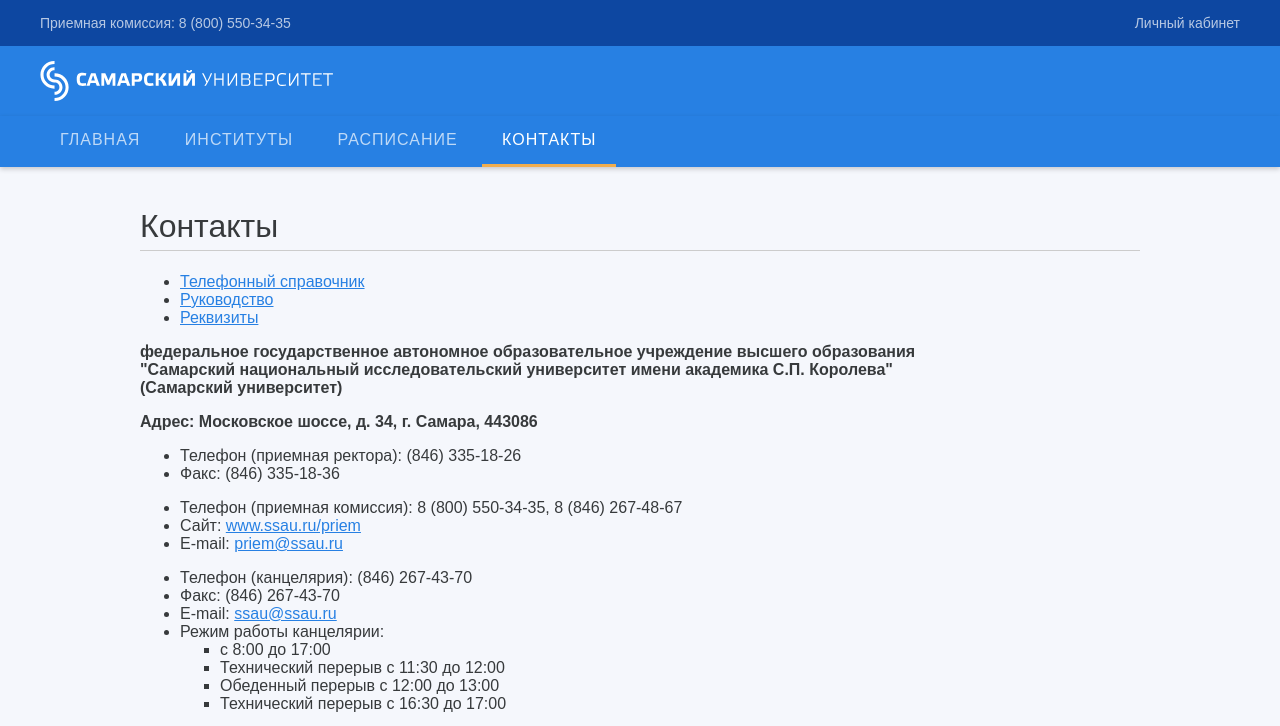
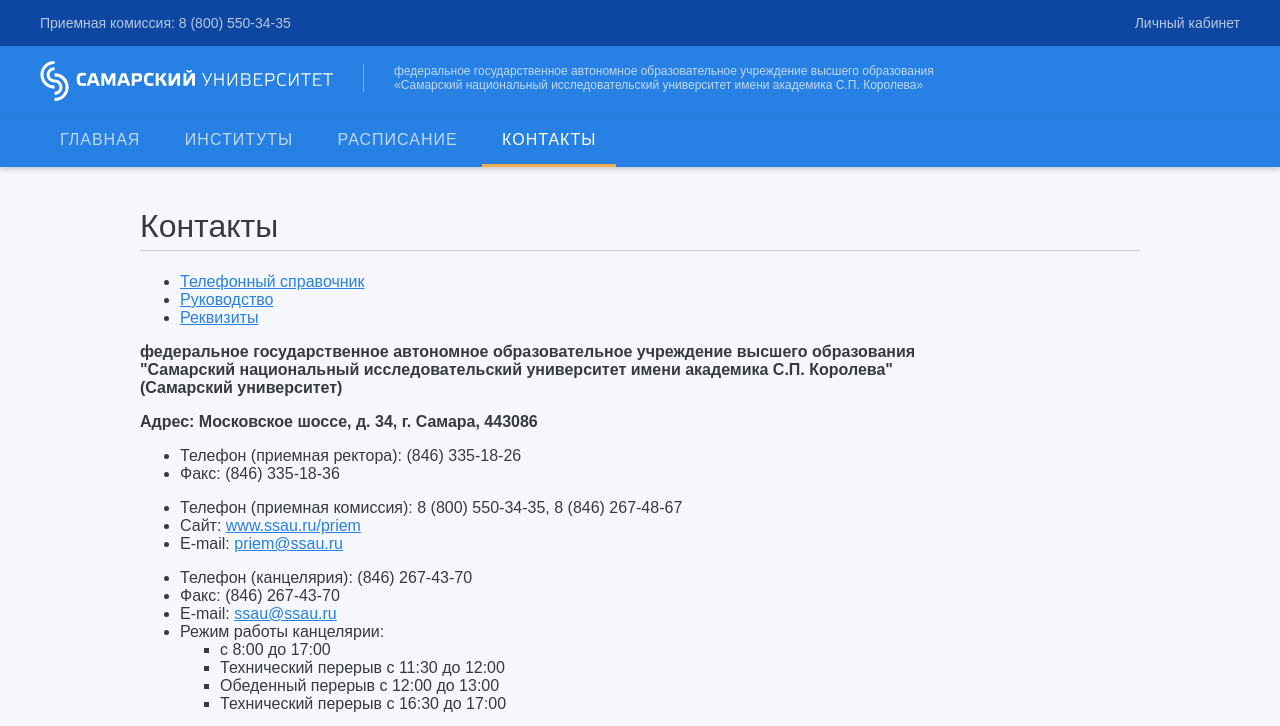
Before and after one commit to EgorK15/web6402-korshikov_ea, a plain HTML site: page lab2/contacts.html in a window 1280 px wide. Shown: the top 726 px of the page. Drawn offline with Linux system fonts and the light colour scheme.

Commit message:
add caption to header

```diff
--- a/lab2/contacts.html
+++ b/lab2/contacts.html
@@ -12,6 +12,8 @@
     </div>
     <div id="header">
         <a href="index.html"><img src="img/logo-white.svg" alt="Самарский университет" class="logo"></a>
+        <p class="caption">федеральное государственное автономное образовательное учреждение высшего образования<br>
+        «Самарский национальный исследовательский университет имени академика С.П. Королева»</p>
     </div>
     <div id="menu">
         <a href="index.html">Главная</a>
--- a/lab2/style.css
+++ b/lab2/style.css
@@ -41,6 +41,15 @@
 .logo {
     height: 40px;
     float: left;
+}
+
+.caption {
+    float: left;
+    margin: 3px 0 0 30px;
+    padding-left: 30px;
+    border-left: 1px solid rgba(255, 255, 255, 0.4);
+    font-size: 12px;
+    color: rgba(255, 255, 255, 0.7);
 }
 
 
```
Also changed, not shown: lab2/index.html (+2 -0 lines), lab2/institutes.html (+2 -0 lines), lab2/schedule.html (+2 -0 lines).
